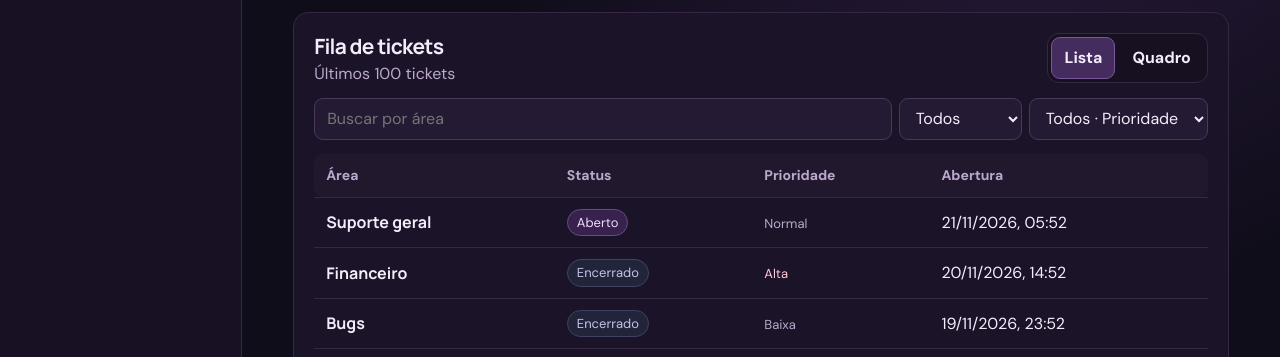
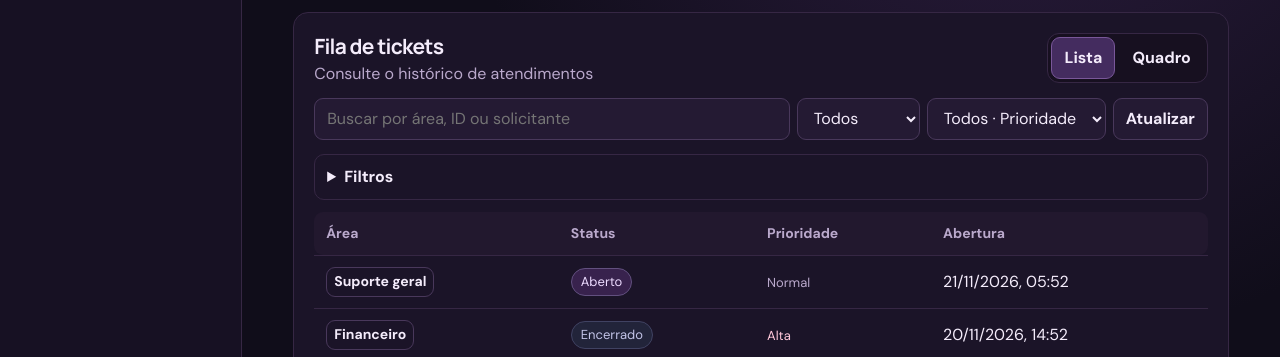
Before and after one commit to seijiftr/tkt, a website: page dashboard.html in a window 1280 px wide. Both pictures are taken after a click on the button "Abrir demonstração". Shown: the part 438-795 px from the top of the page. Drawn offline with Linux system fonts and the light colour scheme; no server answers.

Commit message:
Update dashboard.html

```diff
--- a/dashboard.html
+++ b/dashboard.html
@@ -110,6 +110,10 @@ dialog{background:#221632;color:var(--ink);border:1px solid #79569d;border-radiu
 .embed-editor-card>summary{font-weight:700}.extra-embed-tools{display:flex;gap:6px;flex-wrap:wrap;margin-top:8px}
 .format-options button,.embed-editor-card,.embed-preview-card{transition:border-color .18s,background-color .18s}
 @media(prefers-reduced-motion:reduce){.format-options button,.embed-editor-card,.embed-preview-card{transition:none}}
+
+.ticket-filters{margin:0 0 12px;padding:10px 12px;border:1px solid var(--line);border-radius:10px}.ticket-filters summary{cursor:pointer}.ticket-filter-grid{display:grid;gap:8px;grid-template-columns:repeat(auto-fit,minmax(130px,1fr));margin-top:10px}.ticket-filter-grid label{margin:0}
+.ticket-details dl{display:grid;grid-template-columns:minmax(95px,.6fr) 1fr;gap:7px 12px}.ticket-details dd{margin:0;overflow-wrap:anywhere}.ticket-details dt{color:var(--muted)}.ticket-details .actions{margin-top:14px}
+.tickets-table .ticket-open-detail{padding:3px 7px;min-height:30px;text-align:left;font-size:14px;background:transparent}
 </style></head>
 <body>
 <header class="topbar"><strong class="brand"><span class="mark" aria-hidden="true">✦</span>TKT</strong><div class="top-actions"><span id="user" class="identity"></span><select id="language" aria-label="Idioma / Language"><option value="pt-BR">Português (Brasil)</option><option value="en">English</option></select><button id="logout" class="quiet" hidden></button></div></header>
@@ -164,6 +168,8 @@ Object.assign(lex['pt-BR'],{linkedFaq:'Pergunta frequente vinculada',noFaqLink:'
 Object.assign(lex.en,{linkedFaq:'Linked FAQ entry',noFaqLink:'No FAQ entry linked',faqButton:'Frequently asked question'});
 Object.assign(lex['pt-BR'],{formPreview:'Prévia do formulário',formDefault:'O Discord vai pedir uma descrição.',linkedManage:'Gerenciar painéis vinculados',doneEditing:'Concluir',embedTooLong:'Os embeds somam mais de 6.000 caracteres.',formNeedsAnswer:'Adicione ao menos um campo de resposta.',formChoiceLimits:'Confira as opções e os limites de seleção.',unsavedError:'Não foi possível salvar este painel.'});
 Object.assign(lex.en,{formPreview:'Form preview',formDefault:'Discord will ask for a description.',linkedManage:'Manage linked panels',doneEditing:'Done',embedTooLong:'The embeds exceed 6,000 total characters.',formNeedsAnswer:'Add at least one response field.',formChoiceLimits:'Check choices and selection limits.',unsavedError:'Could not save the panel.'});
+Object.assign(lex['pt-BR'],{searchTickets:'Buscar por área, ID ou solicitante',ticketFilters:'Filtros',ticketPanel:'Painel',ticketOwner:'ID do solicitante',ticketAgent:'ID do atendente',fromDate:'Abertura a partir de (UTC)',toDate:'Abertura até (UTC)',ticketDetails:'Detalhes do ticket',ticketId:'ID do canal',ticketClosedAt:'Encerramento',ticketFullHistory:'Consulte o histórico de atendimentos',clearTicketFilters:'Limpar filtros',ticketRefresh:'Atualizar'});
+Object.assign(lex.en,{searchTickets:'Search by area, ID or requester',ticketFilters:'Filters',ticketPanel:'Panel',ticketOwner:'Requester ID',ticketAgent:'Assignee ID',fromDate:'Opened from (UTC)',toDate:'Opened through (UTC)',ticketDetails:'Ticket details',ticketId:'Channel ID',ticketClosedAt:'Closed at',ticketFullHistory:'Browse the support history',clearTicketFilters:'Clear filters',ticketRefresh:'Refresh'});
 const $=id=>document.getElementById(id);
 let language=localStorage.getItem('tkt-language')==='en'?'en':'pt-BR';
 let templateDraft=null, editorTab=0;
@@ -248,19 +254,26 @@ function queuePage(){
   const area=make('section','',{class:'area'});
   const heading=make('div','',{class:'queue-head'});
   const names=make('div');
-  names.append(make('h2',t('queue')),make('p',t('recent'),{class:'muted'}));
+  names.append(make('h2',t('queue')),make('p',t('ticketFullHistory'),{class:'muted'}));
   const switcher=make('div','',{class:'queue-toggle'});
   const modes=['table','board'].map(mode=>click(t(mode),()=>{
     queueMode=mode;localStorage.setItem('tkt-queue-view',mode);page=0;show();
   },{'aria-pressed':'false'}));
   switcher.append(...modes);heading.append(names,switcher);
-  const search=make('input','',{type:'search',class:'search',placeholder:t('search'),'aria-label':t('search')});
+  const search=make('input','',{type:'search',class:'search',placeholder:t('searchTickets'),'aria-label':t('searchTickets')});
   const filter=select([['all',t('all')],['open',t('open')],['closed',t('done')]],'all');
   filter.setAttribute('aria-label',t('state'));
   const priorities=['baixa','normal','alta','urgente'];
   const priority=select([['all',t('all')+' · '+t('priority')],...priorities.map(key=>[key,t(key)])],'all');
   priority.setAttribute('aria-label',t('priority'));
-  const controls=make('div','',{class:'filters'});controls.append(search,filter,priority);
+  const panel=select(data.panels.map(p=>[p.id,p.title]),'',t('all'));
+  const filterBox=make('details','',{class:'ticket-filters'});
+  const filters=make('div','',{class:'ticket-filter-grid'});
+  const owner=make('input','',{inputmode:'numeric',maxlength:20}),agent=make('input','',{inputmode:'numeric',maxlength:20});
+  const from=make('input','',{type:'date'}),to=make('input','',{type:'date'});
+  filters.append(label(t('ticketPanel'),panel),label(t('ticketOwner'),owner),label(t('ticketAgent'),agent),label(t('fromDate'),from),label(t('toDate'),to));
+  filterBox.append(make('summary',t('ticketFilters')),filters);
+  const controls=make('div','',{class:'filters'});controls.append(search,filter,priority,click(t('ticketRefresh'),()=>show()));
   const viewport=make('div','',{class:'scroll-table'});
   const table=make('table','',{class:'tickets-table'});
   const thead=make('thead'), header=make('tr'), tbody=make('tbody');
@@ -273,15 +286,45 @@ function queuePage(){
   const next=click(t('next'),()=>{page++;show()});
   const buttons=make('div','',{class:'actions'});buttons.append(prev,next);pager.append(summary,buttons);
   const pageSize=8;
+  let searchRequest=0,searchTimer;
+  const resultStatus=make('p','',{class:'muted','aria-live':'polite'});
   const board=make('div','',{class:'ticket-board'});
-  const ticketName=q=>q.channel&&q.closed===null?make('a',q.area,{href:'https://discord.com/channels/'+guild+'/'+q.channel,rel:'noopener noreferrer',target:'_blank'}):make('strong',q.area);
+  const detail=make('dialog','',{'aria-label':t('ticketDetails'),class:'ticket-details'});
+  const channelLink=q=>make('a',t('visit'),{href:'https://discord.com/channels/'+guild+'/'+q.channel,rel:'noopener noreferrer',target:'_blank'});
+  function viewTicket(q){
+    const pairs=[['ticketId',q.channel],['ticketOwner',q.owner],['ticketAgent',q.agent],['created',date(q.opened)],['ticketClosedAt',q.closed?date(q.closed):''],['priority',t(q.priority||'normal')]];
+    const list=make('dl');
+    for(const [key,value] of pairs)if(value)list.append(make('dt',t(key)),make('dd',value));
+    const actions=make('div','',{class:'actions'});
+    if(q.channel&&q.closed===null)actions.append(channelLink(q));
+    if(q.transcript)actions.append(transcriptLink(q));
+    actions.append(click(t('doneEditing'),()=>detail.close(),{class:'quiet'}));
+    detail.replaceChildren(make('h2',q.area),list,actions);detail.showModal();
+  }
+  const ticketName=q=>click(q.area,()=>viewTicket(q),{class:'ticket-open-detail','aria-label':t('ticketDetails')+' · '+q.area});
   const transcriptLink=q=>make('a',t('viewTranscript'),{href:'/transcripts/'+q.transcript,target:'_blank',rel:'noopener noreferrer'});
   const priorityLabel=q=>make('span',t(priorities.includes(q.priority)?q.priority:'normal'),{class:'priority','data-priority':q.priority});
-  function show(){
-    const query=search.value.trim().toLocaleLowerCase(language);
-    const items=data.queue.items.filter(q=>q.area.toLocaleLowerCase(language).includes(query)&&(filter.value==='all'||(filter.value==='open')===(q.closed===null))&&(priority.value==='all'||q.priority===priority.value));
-    page=Math.max(0,Math.min(page,Math.ceil(items.length/pageSize)-1));
-    const start=page*pageSize, visible=items.slice(start,start+pageSize);
+  async function show(){
+    const token=++searchRequest;
+    const query=search.value.trim(),showBoard=queueMode==='board',limit=showBoard?24:pageSize;
+    const params=new URLSearchParams({q:query,state:filter.value,priority:priority.value,panel:panel.value,owner:owner.value.trim(),agent:agent.value.trim(),after:from.value,before:to.value,page:String(page),limit:String(limit)});
+    let items,total;
+    if(demo){
+      const matches=data.queue.items.filter(q=>q.area.toLocaleLowerCase(language).includes(query.toLocaleLowerCase(language))&&
+        (filter.value==='all'||(filter.value==='open')===(q.closed===null))&&(priority.value==='all'||q.priority===priority.value)&&
+        (!panel.value||q.panel===panel.value)&&(!owner.value||q.owner===owner.value)&&(!agent.value||q.agent===agent.value)&&
+        (!from.value||q.opened>=Date.parse(from.value))&&(!to.value||q.opened<Date.parse(to.value)+86400000));
+      total=matches.length;items=matches.slice(page*limit,(page+1)*limit);
+    }else{
+      resultStatus.textContent=t('loading');
+      try{({items,total}=await api('/api/servers/'+guild+'/queue?'+params))}
+      catch(error){if(token===searchRequest&&area.isConnected)resultStatus.textContent=t(error.message);return}
+      if(token!==searchRequest||!area.isConnected)return;
+    }
+    resultStatus.textContent='';
+    const last=Math.max(0,Math.ceil(total/limit)-1);
+    if(page>last){page=last;return show()}
+    const start=page*limit,visible=items;
     tbody.replaceChildren(...visible.map(q=>{
       const row=make('tr'), name=make('td'), state=make('td');
       const link=ticketName(q);
@@ -289,7 +332,6 @@ function queuePage(){
       name.append(link);if(q.transcript)name.append(make('br'),transcriptLink(q));state.append(make('span',t(opened?'open':'done'),{class:'pill '+(opened?'open':'closed')}));
       const level=make('td');level.append(priorityLabel(q));row.append(name,state,level,make('td',date(q.opened)));return row;
     }));
-    const showBoard=queueMode==='board';
     modes.forEach((button,index)=>button.setAttribute('aria-pressed',String(index===Number(showBoard))));
     if(showBoard){
       const groups={unassigned:[],inProgress:[],done:[]};
@@ -309,12 +351,19 @@ function queuePage(){
     board.hidden=!showBoard||!items.length;
     viewport.hidden=showBoard||!items.length;
     empty.hidden=items.length>0;
-    pager.hidden=showBoard||!items.length;
-    summary.textContent=(start+1)+'–'+(start+visible.length)+' '+t('of')+' '+items.length;
-    prev.disabled=page===0;next.disabled=start+visible.length>=items.length;
+    pager.hidden=!total;
+    summary.textContent=(start+1)+'–'+(start+visible.length)+' '+t('of')+' '+total;
+    prev.disabled=page===0;next.disabled=start+visible.length>=total;
   }
-  search.oninput=filter.onchange=priority.onchange=()=>{page=0;show()};
-  show();area.append(heading,controls,viewport,board,empty,pager);return area;
+  const refresh=()=>{page=0;show()};
+  const delayed=()=>{clearTimeout(searchTimer);searchTimer=setTimeout(refresh,200)};
+  search.oninput=owner.oninput=agent.oninput=delayed;
+  for(const input of [filter,priority,panel,owner,agent,from,to])input.onchange=refresh;
+  filterBox.append(click(t('clearTicketFilters'),()=>{
+    search.value=owner.value=agent.value=from.value=to.value=panel.value='';
+    filter.value=priority.value='all';refresh();
+  }));
+  area.append(heading,controls,filterBox,resultStatus,viewport,board,empty,pager,detail);show();return area;
 }
 async function save(action,body){
   const server=guild;
```
